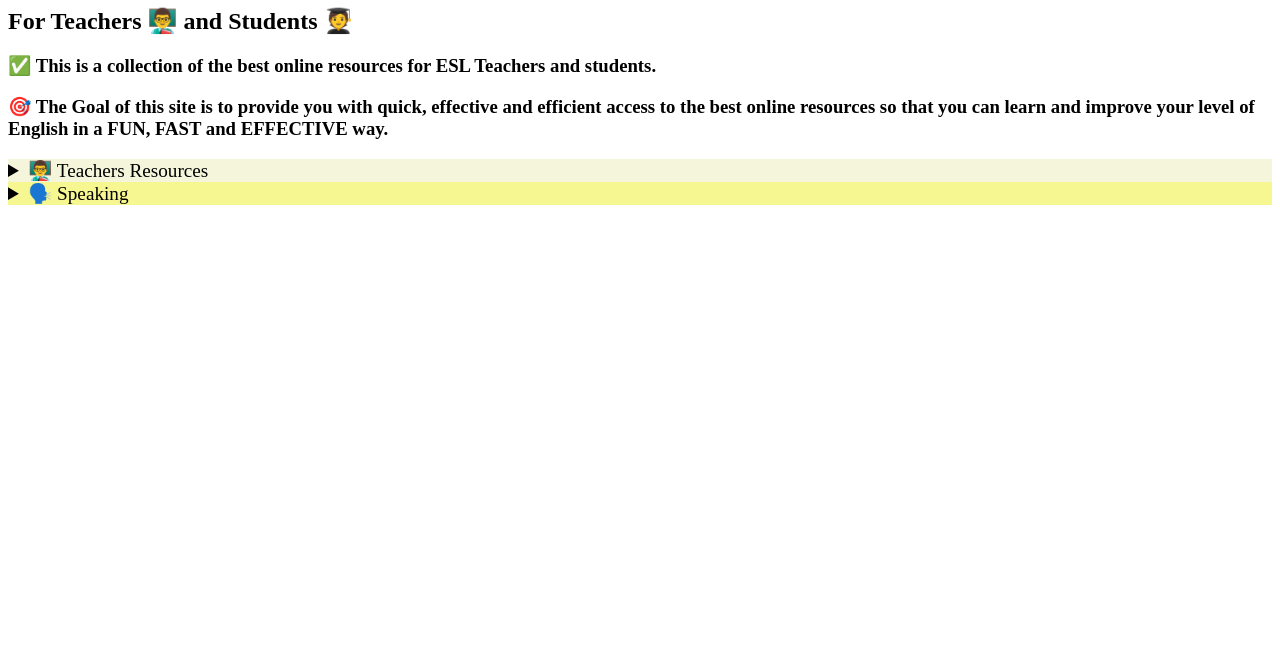
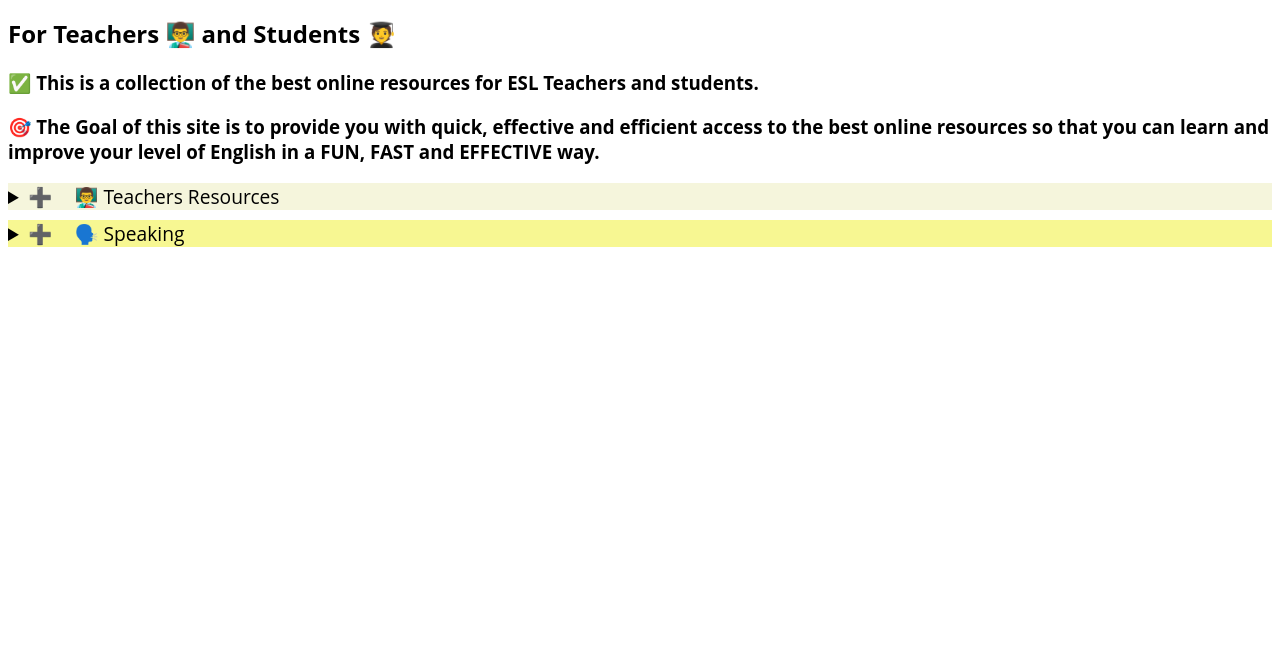
Before and after one commit to GeroZayas/Best-English-Resources, a plain HTML site: page index.html in a window 1280 px wide. Shown: the part 153-800 px from the top of the page. Drawn offline with Linux system fonts and the light colour scheme; a web font is replaced by a local one.

Commit message:
Add styling for Summary Add Main Font Add Styles.css link

```diff
--- a/index.html
+++ b/index.html
@@ -6,7 +6,7 @@
     <title>Best English Resources</title>
     <meta name="description" content="" />
     <meta name="viewport" content="width=device-width, initial-scale=1" />
-    <link rel="stylesheet" href="" />
+    <link rel="stylesheet" type="text/css" href="styles.css" />
   </head>
   <body>
     <h1>🇺🇸 Best English Resources 🇬🇧</h1>
@@ -57,8 +57,10 @@
     <!-- SPEAKING -->
     <div id="speaking-section">
       <details>
-        <summary style="font-size: larger; background-color: rgb(247, 247, 146)">
-            🗣️ Speaking
+        <summary
+          style="font-size: larger; background-color: rgb(247, 247, 146)"
+        >
+          🗣️ Speaking
         </summary>
         <ol>
           <li>
--- a/styles.css
+++ b/styles.css
@@ -0,0 +1,25 @@
+/* FONTS FOR THE WEBSITE */
+@font-face {
+  font-family: "Open Sans";
+  src: url("opensans-regular.ttf") format("truetype");
+}
+
+body {
+  font-family: "Open Sans", sans-serif;
+}
+
+/* COLLAPSIBLE - TOGGLE - SECTIONS */
+summary {
+  cursor: pointer;
+  font-weight: 500;
+  margin-top: 10px;
+}
+
+details[open] summary::before {
+  content: "➖";
+}
+
+details summary::before {
+  content: "➕";
+  margin-right: 0.9em;
+}
```
